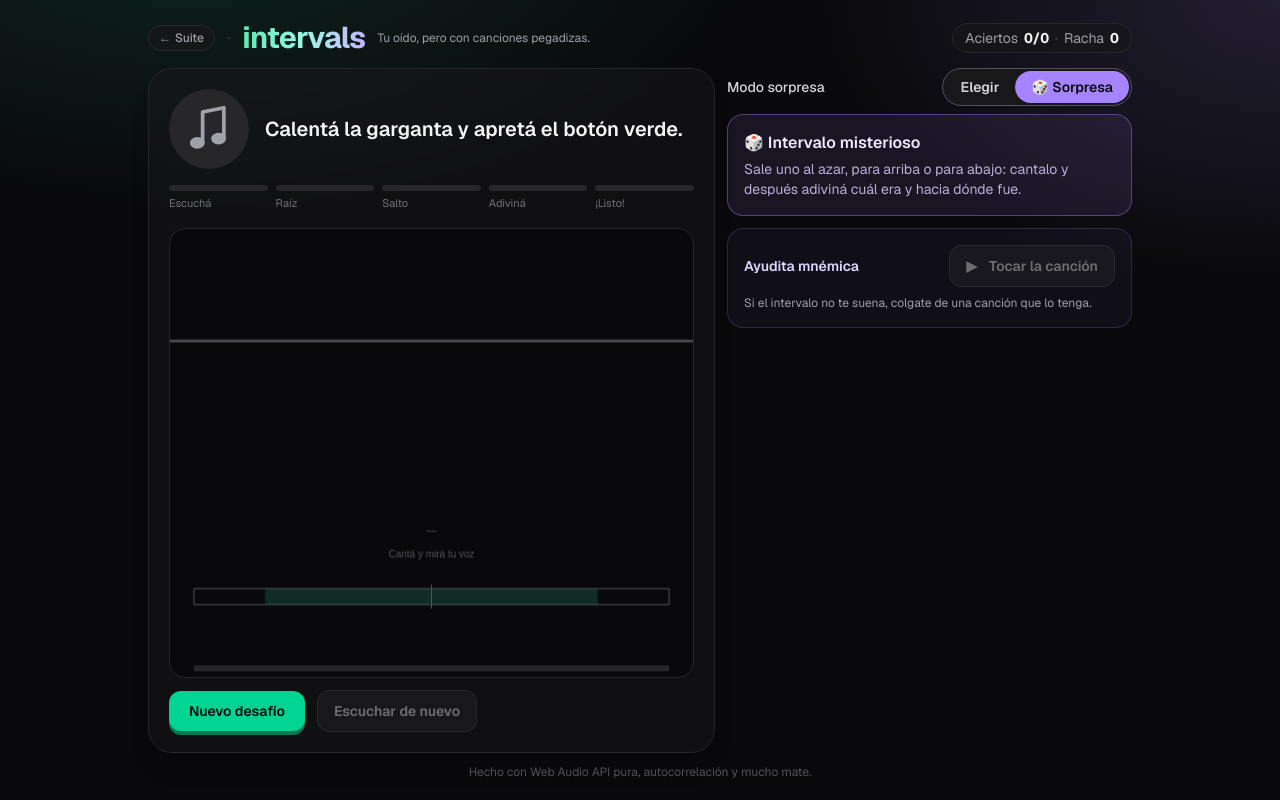
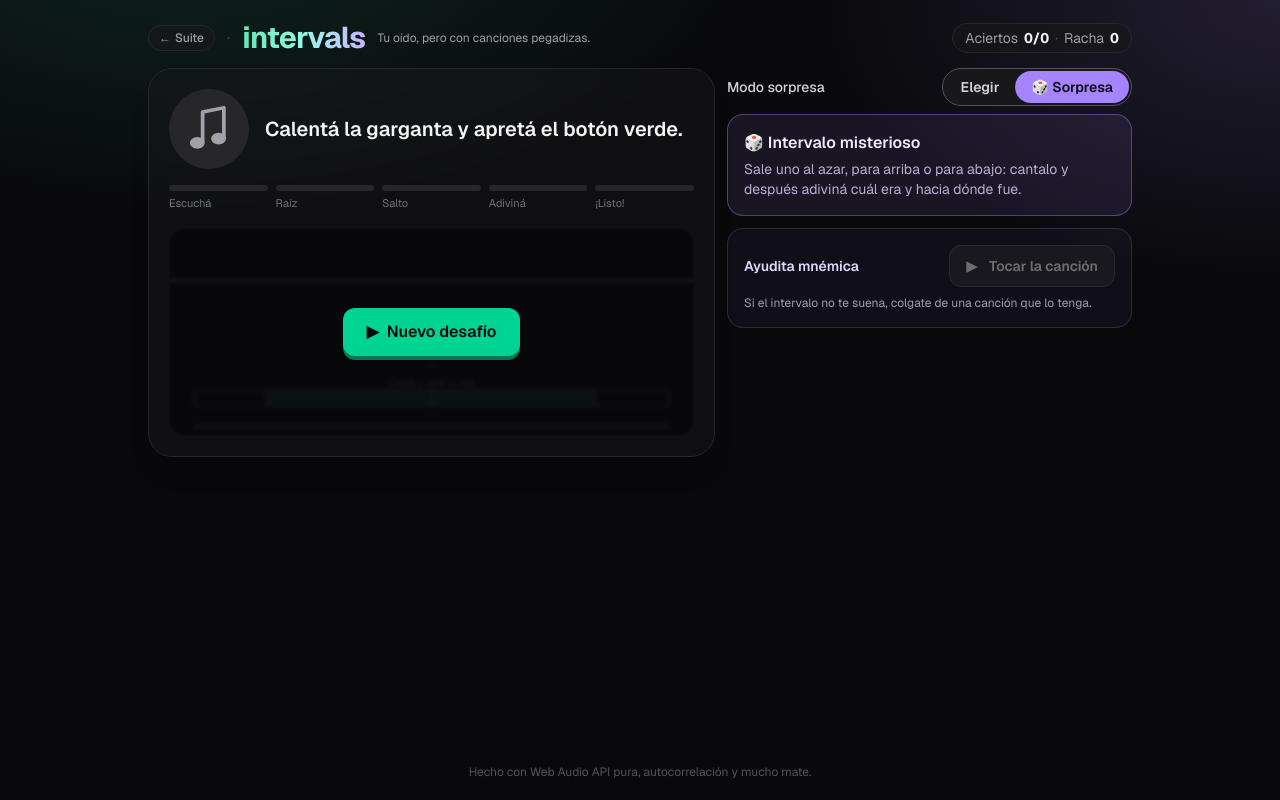
Before and after one commit to pablolospe/intervals, a Next.js app: page /intervalos in a window 1280 px wide. Built offline with nearby package versions, Linux system fonts and the light colour scheme.

Commit message:
refactor: redesign trainer app layout with floating action buttons on pitch canvas

```diff
--- a/src/components/identify-modal.tsx
+++ b/src/components/identify-modal.tsx
@@ -50,11 +50,7 @@ export function IdentifyModal({ open, labels, options, onAnswer }: Props) {
   useEffect(() => {
     const d = ref.current;
     if (!d) return;
-    if (open && !d.open) {
-      setDirection(null);
-      setInterval(null);
-      d.showModal();
-    }
+    if (open && !d.open) d.showModal();
     if (!open && d.open) d.close();
   }, [open]);
 
@@ -124,7 +120,13 @@ export function IdentifyModal({ open, labels, options, onAnswer }: Props) {
       <button
         type="button"
         disabled={!direction || !interval}
-        onClick={() => direction && interval && onAnswer(interval, direction)}
+        onClick={() => {
+          if (!direction || !interval) return;
+          onAnswer(interval, direction);
+          // Fresh choices for the next round.
+          setDirection(null);
+          setInterval(null);
+        }}
         className="btn btn-accent mt-5 w-full py-3 text-base"
       >
         {labels.submit}
--- a/src/components/trainer-app.tsx
+++ b/src/components/trainer-app.tsx
@@ -21,6 +21,9 @@ const ANIM: Record<Phase, string> = {
 
 const btn = "btn px-3 py-2 text-xs sm:px-4 sm:py-2.5 sm:text-sm";
 const ghost = `${btn} btn-ghost`;
+/** Small translucent pill that sits on top of the pitch view while it's in use. */
+const floating =
+  "inline-flex items-center gap-1.5 rounded-full border border-zinc-600/80 bg-zinc-900/80 px-2.5 py-1 text-xs font-semibold text-zinc-100 backdrop-blur transition hover:border-zinc-400 hover:bg-zinc-800 focus-visible:outline-none focus-visible:ring-2 focus-visible:ring-emerald-300 disabled:cursor-not-allowed disabled:opacity-40";
 
 export function TrainerApp() {
   const { lang, selection, direction, currentId, phase, evaluation, micError, score, setSelection, setDirection, answer } = useTrainer();
@@ -53,7 +56,9 @@ export function TrainerApp() {
   const stepIndex = phase === "MISS" ? order.length - 1 : order.indexOf(phase);
   const quip = phase === "SUCCESS" ? t.success[score.total % t.success.length] : phase === "MISS" ? t.miss[score.total % t.miss.length] : null;
   const mood: Mood = phase === "SUCCESS" ? "happy" : phase === "MISS" ? "sad" : "neutral";
-  const mainLabel = phase === "IDLE" ? t.newChallenge : finished ? t.next : t.skip;
+  const mainLabel = phase === "IDLE" ? t.newChallenge : t.next;
+  /** The pitch view only matters while listening/singing; otherwise it hosts the main actions. */
+  const canvasIdle = phase === "IDLE" || finished;
 
   return (
     <main className="mx-auto flex min-h-dvh w-full max-w-5xl flex-col gap-2.5 p-2.5 text-zinc-100 sm:gap-3 sm:p-5 md:h-dvh md:overflow-hidden">
@@ -82,7 +87,7 @@ export function TrainerApp() {
       </header>
 
       <div className="flex flex-col gap-2.5 md:grid md:min-h-0 md:flex-1 md:grid-cols-[minmax(0,1.4fr)_minmax(0,1fr)] md:gap-3">
-        <section className="flex flex-col rounded-2xl border border-zinc-800 bg-zinc-900/50 p-3 shadow-xl backdrop-blur sm:rounded-3xl sm:p-5">
+        <section className="flex flex-col self-start rounded-2xl border border-zinc-800 bg-zinc-900/50 p-3 shadow-xl backdrop-blur sm:rounded-3xl sm:p-5">
           <div className="mb-2 flex items-center gap-3 sm:mb-4 sm:gap-4">
             <div
               key={`${phase}-${score.total}`}
@@ -121,24 +126,35 @@ export function TrainerApp() {
             ))}
           </ol>
 
-          <div className="min-h-20 flex-1">
+          {/* Pitch view: action buttons float over it while it's idle, and shrink to the corner while singing. */}
+          <div className="relative h-36 shrink-0 sm:h-44 md:h-52 [@media(max-height:600px)]:h-28">
             <PitchCanvas idleLabel={t.idleLabel} />
+            {canvasIdle ? (
+              <div className="absolute inset-0 flex flex-col items-center justify-center gap-2.5 rounded-2xl bg-zinc-950/75 p-3 backdrop-blur-[2px] sm:flex-row sm:gap-3">
+                <button onClick={startChallenge} className="btn btn-primary px-5 py-3 text-base sm:px-6">
+                  <span aria-hidden>▶</span> {mainLabel}
+                </button>
+                {def && (
+                  <button onClick={replay} className="btn btn-ghost px-5 py-3 text-base">
+                    <span aria-hidden>↻</span> {t.replay}
+                  </button>
+                )}
+              </div>
+            ) : (
+              <div className="absolute right-2 top-2 flex gap-1.5">
+                <button onClick={replay} disabled={busy || !def} className={floating} aria-label={t.replay} title={t.replay}>
+                  <span aria-hidden>↻</span>
+                  <span className="hidden sm:inline">{t.replay}</span>
+                </button>
+                <button onClick={startChallenge} disabled={busy} className={floating} aria-label={t.skip} title={t.skip}>
+                  <span aria-hidden>⏭</span>
+                  <span className="hidden sm:inline">{t.skip}</span>
+                </button>
+              </div>
+            )}
           </div>
 
           {micError && <p className="mt-2 rounded-lg bg-red-950/60 p-2 text-xs text-red-300 sm:text-sm">{t.micDenied}</p>}
-
-          <div className="mt-3 flex flex-wrap items-center gap-2 sm:gap-3">
-            <button
-              onClick={startChallenge}
-              disabled={busy}
-              className={`${btn} btn-primary px-4 text-sm sm:px-5 sm:text-base`}
-            >
-              {mainLabel}
-            </button>
-            <button onClick={replay} disabled={busy || !def} className={ghost}>
-              {t.replay}
-            </button>
-          </div>
         </section>
 
         <div className="flex flex-col gap-3 md:overflow-y-auto [@media(max-height:480px)]:overflow-y-auto">
```
